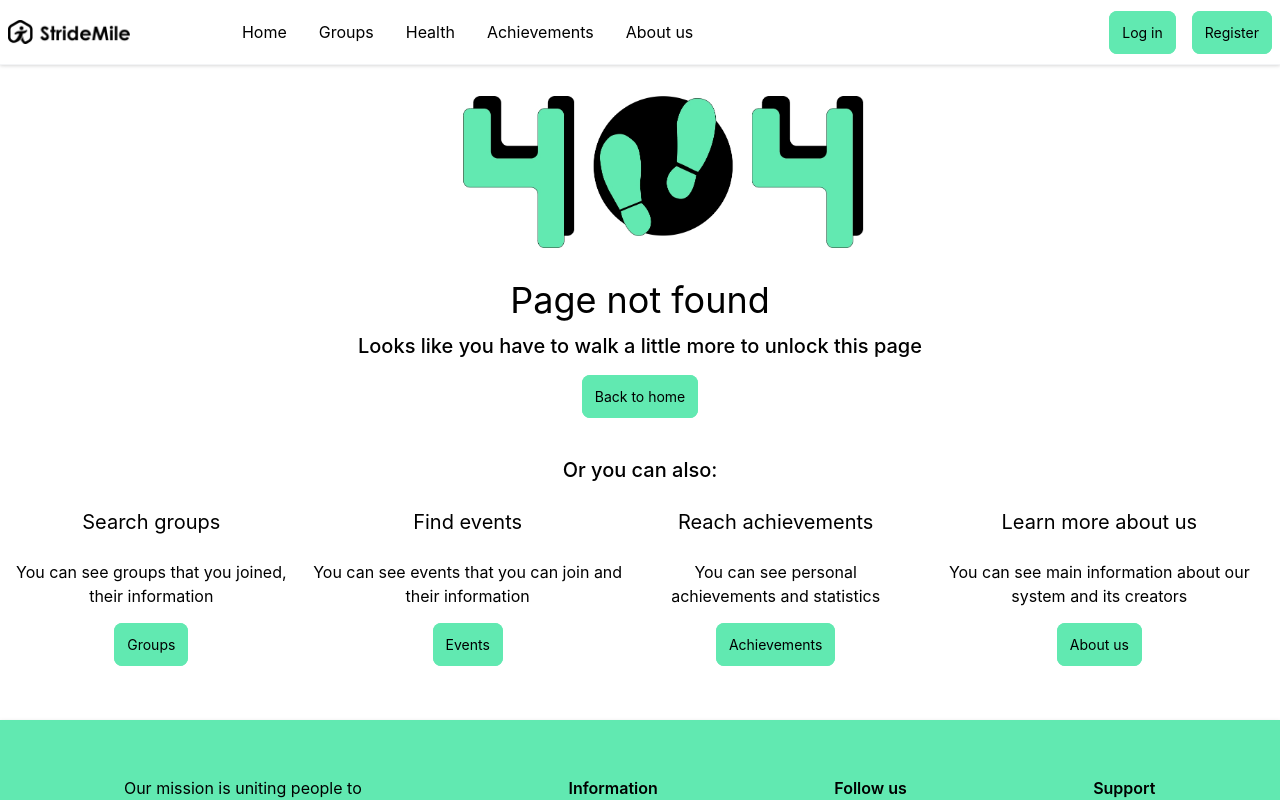
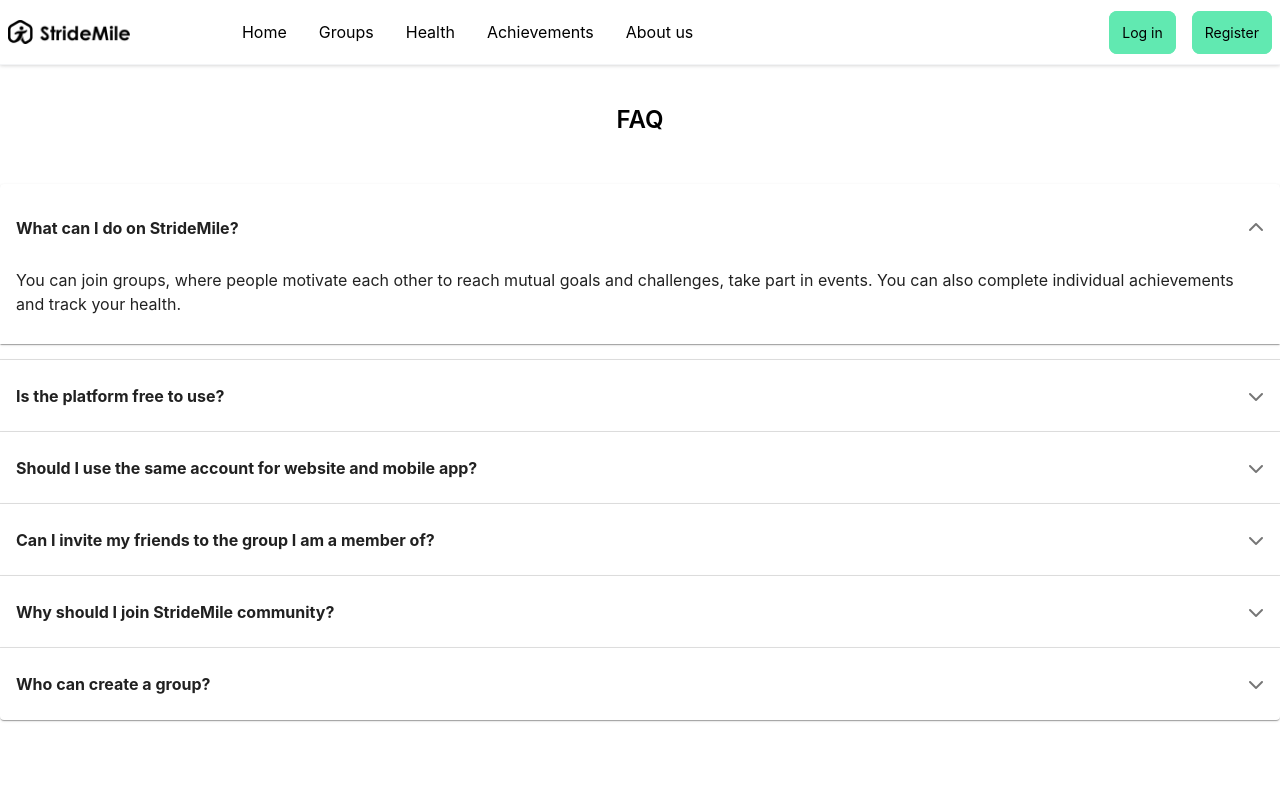
Before and after one commit to viliuszam/Stridemile, a React (Create React App) app in the folder client/: page /faq in a window 1280 px wide. Shown: the top 800 px of the page. Built offline with nearby package versions, Linux system fonts and the light colour scheme.

Commit message:
client: created contact us page and faq component and page

```diff
--- a/client/src/App.js
+++ b/client/src/App.js
@@ -28,6 +28,8 @@ import CreateGoal from "./views/CreateGoal";
 import CreateChallenge from "./views/CreateChallenge";
 import Settings from "./views/Settings";
 import HealthTracking from "./views/HealthTracking";
+import ContactUs from "./views/ContactUs";
+import FAQ from "./views/FAQ";
 
 export default function App() {
   const navigate = useNavigate();
@@ -62,6 +64,8 @@ export default function App() {
         <Route path="/groups" element={<Groups />} />
         <Route path="/settings" element={<Settings />} />
         <Route path="/health-tracking" element={<HealthTracking />} />
+        <Route path="/contact-us" element={<ContactUs />} />
+        <Route path="/faq" element={<FAQ />} />
       </Route>
 
       <Route element={<AuthLayout />}>
--- a/client/src/components/Footer.js
+++ b/client/src/components/Footer.js
@@ -66,7 +66,7 @@ const Footer = () => {
         </Link>
       </div>
       <div className='pt-1 flex'>
-        <Link to="/contacts" className="text-black hover:text-white hover:text-decoration hover:underline mx-auto flex">
+        <Link to="/contact-us" className="text-black hover:text-white hover:text-decoration hover:underline mx-auto flex">
           Contact us
         </Link>
       </div>
--- /dev/null
+++ b/client/src/components/Questions.js
@@ -0,0 +1,88 @@
+import React from 'react';
+import { useOutletContext, Link, Navigate } from "react-router-dom";
+import Accordion from '@mui/material/Accordion';
+import AccordionActions from '@mui/material/AccordionActions';
+import AccordionSummary from '@mui/material/AccordionSummary';
+import AccordionDetails from '@mui/material/AccordionDetails';
+
+const Footer = () => {
+  return (
+  <div>
+        <Accordion defaultExpanded className='py-3'>
+          <AccordionSummary
+            expandIcon={<i className="fa-solid fa-chevron-down"></i>}
+            aria-controls="panel1-content"
+            id="panel1-header"
+          >
+            <b>What can I do on StrideMile?</b>
+          </AccordionSummary>
+          <AccordionDetails>
+            You can join groups, where people motivate each other to reach mutual goals and challenges, take part in events. You can also complete individual achievements and track your health.
+          </AccordionDetails>
+        </Accordion>
+        <Accordion className='py-3'>
+          <AccordionSummary
+            expandIcon={<i className="fa-solid fa-chevron-down"></i>}
+            aria-controls="panel2-content"
+            id="panel2-header"
+          >
+            <b>Is the platform free to use?</b>
+          </AccordionSummary>
+          <AccordionDetails>
+            Yes, at the moment there are no hidden costs.
+          </AccordionDetails>
+        </Accordion>
+        <Accordion className='py-3'>
+          <AccordionSummary
+            expandIcon={<i className="fa-solid fa-chevron-down"></i>}
+            aria-controls="panel2-content"
+            id="panel2-header"
+          >
+            <b>Should I use the same account for website and mobile app?</b>
+          </AccordionSummary>
+          <AccordionDetails>
+            Yes. StrideMile is a cross-platform, therefore, users should use the same account on any device.
+          </AccordionDetails>
+        </Accordion>
+        <Accordion className='py-3'>
+          <AccordionSummary
+            expandIcon={<i className="fa-solid fa-chevron-down"></i>}
+            aria-controls="panel2-content"
+            id="panel2-header"
+          >
+            <b>Can I invite my friends to the group I am a member of?</b>
+          </AccordionSummary>
+          <AccordionDetails>
+            If you are the mentor of the group, yes, you can. In other cases, you should contact your group mentor.
+          </AccordionDetails>
+        </Accordion>
+        <Accordion className='py-3'>
+          <AccordionSummary
+            expandIcon={<i className="fa-solid fa-chevron-down"></i>}
+            aria-controls="panel2-content"
+            id="panel2-header"
+          >
+            <b>Why should I join StrideMile community?</b>
+          </AccordionSummary>
+          <AccordionDetails>
+            To increase your physical activity levels, be motivated and improve health by interacting with others.
+          </AccordionDetails>
+        </Accordion>
+        <Accordion className='py-3'>
+          <AccordionSummary
+            expandIcon={<i className="fa-solid fa-chevron-down"></i>}
+            aria-controls="panel1-content"
+            id="panel1-header"
+          >
+            <b>Who can create a group?</b>
+          </AccordionSummary>
+          <AccordionDetails>
+            Everyone with a huge willingness and motivation to unite people.
+          </AccordionDetails>
+        </Accordion>
+  </div>
+
+  );
+};
+
+export default Footer;
--- /dev/null
+++ b/client/src/views/ContactUs.js
@@ -0,0 +1,67 @@
+import { useOutletContext, useParams } from "react-router-dom";
+import { useState, useEffect } from 'react'
+import { AlertTypes } from "../styles/modules/AlertStyles";
+import axios from 'axios';
+import NavBar from "../components/NavBar";
+import { Link } from "react-router-dom";
+import * as React from 'react';
+import { DemoContainer } from '@mui/x-date-pickers/internals/demo';
+import { AdapterDayjs } from '@mui/x-date-pickers/AdapterDayjs';
+import { LocalizationProvider } from '@mui/x-date-pickers/LocalizationProvider';
+import { DatePicker } from '@mui/x-date-pickers/DatePicker';
+import dayjs from 'dayjs';
+import { DemoItem } from '@mui/x-date-pickers/internals/demo';
+import { MobileDatePicker } from '@mui/x-date-pickers/MobileDatePicker';
+import { DesktopDatePicker } from '@mui/x-date-pickers/DesktopDatePicker';
+import { StaticDatePicker } from '@mui/x-date-pickers/StaticDatePicker';
+import { createTheme, ThemeProvider } from '@mui/material/styles'
+import { grey, red } from "@mui/material/colors";
+import { pickersLayoutClasses } from '@mui/x-date-pickers/PickersLayout';
+
+export default () => {
+
+  return (
+    <div className="w-full">
+      <div className="container pt-12">
+        <div className="container md:flex mx-auto">
+          <div className='container pb-10 mx-auto'>
+            <p className='mb-4 text-2xl text-center font-semibold'>Contact us</p>
+            <p className="pb-12 text-center">We are ready to respond as soon as we can!</p>
+            <div>
+                <div className="md:flex">
+                <div className="ml-auto mr-auto pl-2 pr-2">
+                    <i class="fa-solid fa-circle-info"></i>
+                    <div className="mx-auto flex pt-3 pb-4">
+                    <h2 className="text-xl">Support</h2>
+                    </div>
+                    <p className="pb-4">Ask your questions and we will respond them as soon as we can!</p>
+                    <p className="text-[#61E9B1] hover:underline"><a href="">snoozy053@gmail.com</a></p>
+                </div>
+                <div className="ml-auto mr-auto pl-2 pr-2">
+                    <i class="fa-solid fa-envelope"></i>
+                    <div className="mx-auto flex md:pt-3 pt-4 pb-4">
+                    <h2 className="text-xl">Collaborate</h2>
+                    </div>
+                    <p className="pb-4">For collaboration purposes contact us here:</p>
+                    <p className="text-[#61E9B1] hover:underline"><a href="">collaboratestridemile@gmail.com</a></p>
+                </div>
+
+
+            </div>
+
+          <div className="md:flex border border-solid border-[#61E9B1] rounded-xl bg-gray-50 mr-12 ml-12 mt-12">
+            <div className="ml-auto mr-auto pl-2 pr-2 ">
+              <p className=' text-2xl text-center font-semibold mt-4'>Our office</p>
+                <div className="mx-auto flex md:pt-3 ">
+                <h2 className="text-xl">Kaunas, Lithuania</h2>
+                </div>
+                <p className="pb-6 text-center text-[#61E9B1] hover:text-[#4edba1] hover:underline pt-2"><a href="https://www.google.com/maps/place/Student%C5%B3+g.+50,+Kaunas,+51368+Kauno+m.+sav./@54.9038691,23.9552271,17z/data=!3m1!4b1!4m6!3m5!1s0x46e7187d29c6ba9f:0x52d17f6fb6cbbe3f!8m2!3d54.903866!4d23.957802!16s%2Fg%2F11c27903c4?entry=ttu">Studentų g. 50, 51368</a></p>
+            </div>
+          </div>
+        </div>
+          </div>
+        </div>
+      </div>
+    </div>
+  );
+};
--- /dev/null
+++ b/client/src/views/FAQ.js
@@ -0,0 +1,18 @@
+import Questions from "../components/Questions";
+import * as React from 'react';
+
+export default () => {
+
+  return (
+    <div className="w-full">
+      <div className="container pt-12">
+        <div className="container md:flex mx-auto">
+          <div className='container pb-10 mx-auto'>
+            <p className='mb-12 text-2xl text-center font-semibold'>FAQ</p>
+            <Questions/>
+          </div>
+        </div>
+      </div>
+    </div>
+  );
+};
--- a/client/src/views/Home.js
+++ b/client/src/views/Home.js
@@ -17,6 +17,7 @@ import Button from '@mui/material/Button';
 import { Link } from 'react-router-dom';
 import React from 'react';
 import { isLoggedIn } from '../classes/Auth';
+import Questions from "../components/Questions";
 
 export default () => {
   return (
@@ -99,45 +100,11 @@ export default () => {
           </div>
         </div>
       </div>
-
-      <div className='container pb-20'>
-        <p className='mb-16 text-5xl text-center font-semibold'>FAQ</p>
-        <Accordion defaultExpanded className='py-3'>
-          <AccordionSummary
-            expandIcon={<i className="fa-solid fa-chevron-down"></i>}
-            aria-controls="panel1-content"
-            id="panel1-header"
-          >
-            <b>Who can create a group?</b>
-          </AccordionSummary>
-          <AccordionDetails>
-            Everyone with a huge willingness and motivation to unite people.
-          </AccordionDetails>
-        </Accordion>
-        <Accordion className='py-3'>
-          <AccordionSummary
-            expandIcon={<i className="fa-solid fa-chevron-down"></i>}
-            aria-controls="panel2-content"
-            id="panel2-header"
-          >
-            <b>Is the platform free to use?</b>
-          </AccordionSummary>
-          <AccordionDetails>
-            Yes, at the moment there are no hidden costs.
-          </AccordionDetails>
-        </Accordion>
-        <Accordion className='py-3'>
-          <AccordionSummary
-            expandIcon={<i className="fa-solid fa-chevron-down"></i>}
-            aria-controls="panel2-content"
-            id="panel2-header"
-          >
-            <b>Should I use the same account for website and mobile app?</b>
-          </AccordionSummary>
-          <AccordionDetails>
-            Yes. StrideMile is a cross-platform, therefore, users should use the same account on any device.
-          </AccordionDetails>
-        </Accordion>
+      <div className="container md:flex mx-auto pt-8">
+        <div className='container pb-20 mx-auto'>
+          <p className='mb-16 text-5xl text-center font-semibold'>FAQ</p>
+          <Questions />
+        </div>
       </div>
 
       <div className='container pb-20'>
```
